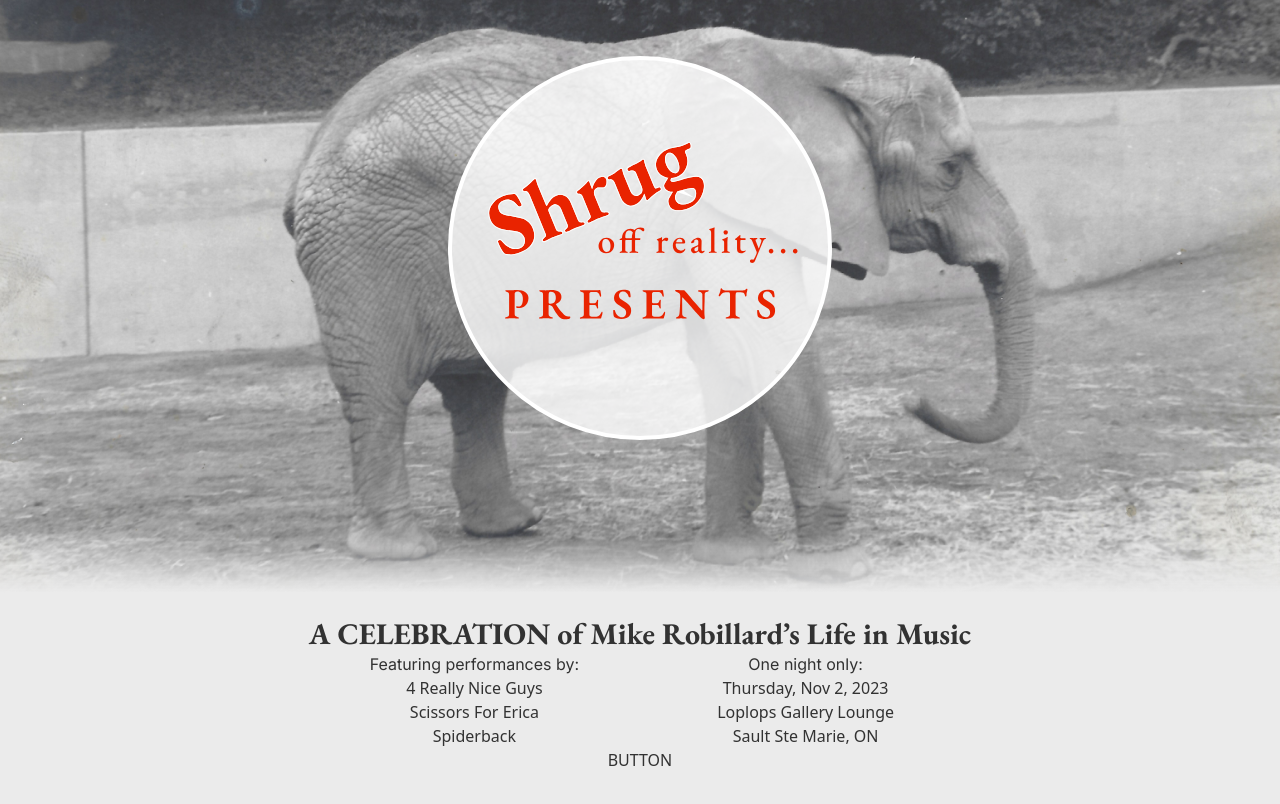
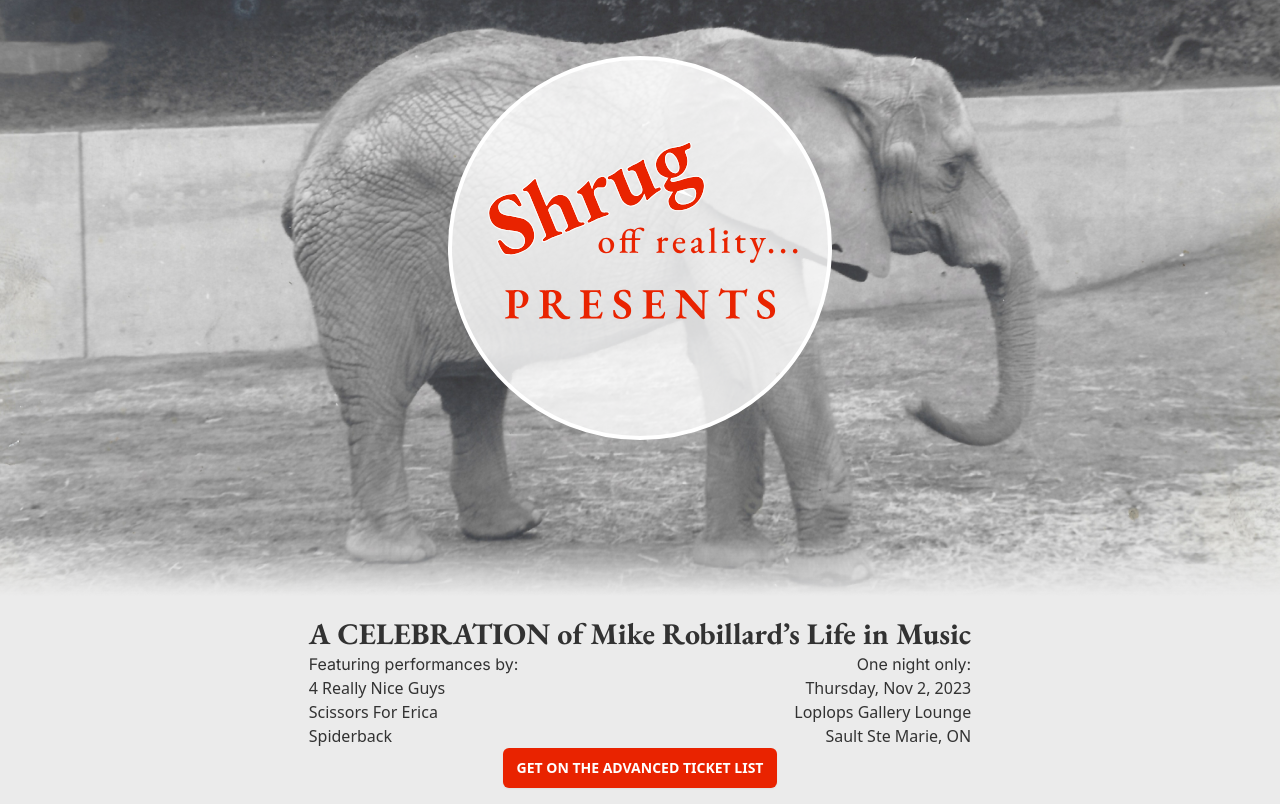
Before and after one commit to widgetapps/shrug-tribute, a Next.js app: page / in a window 1280 px wide. Built offline with nearby package versions, Linux system fonts and the light colour scheme.

Commit message:
Some alignment & added the proper button.

```diff
--- a/src/pages/index.tsx
+++ b/src/pages/index.tsx
@@ -18,29 +18,34 @@ export default function Home() {
                         priority
                     />
                 </div>
-                <div className="mt-40 p-4 bg-shruggb text-center">
+                <div className="mt-40 p-4 bg-shrug-bg text-center">
                     <span className={`${ebgaramond.className} text-3xl font-bold`}>
                         A CELEBRATION of Mike Robillard’s Life in Music
                     </span>
                     <div className="grid grid-cols-2">
-                        <div>
+                        <div className="text-left">
                             <h3 className={`${inter.className}`}>Featuring performances by:</h3>
-                            <ul>
+                            <ul className="text-left">
                                 <li>4 Really Nice Guys</li>
                                 <li>Scissors For Erica</li>
                                 <li>Spiderback</li>
                             </ul>
                         </div>
-                        <div>
+                        <div className="text-right">
                             <h3 className={`${inter.className}`}>One night only:</h3>
-                            <ul>
+                            <ul className="text-right">
                                 <li>Thursday, Nov 2, 2023</li>
                                 <li>Loplops Gallery Lounge</li>
                                 <li>Sault Ste Marie, ON</li>
                             </ul>
                         </div>
                     </div>
-                    BUTTON
+                    <button
+                        type="button"
+                        className="rounded-md bg-shrug-red px-3.5 py-2.5 text-sm font-semibold text-white shadow-sm hover:bg-shrug-red-400 focus-visible:outline focus-visible:outline-2 focus-visible:outline-offset-2 focus-visible:outline-indigo-600"
+                    >
+                        GET ON THE ADVANCED TICKET LIST
+                    </button>
                 </div>
             </div>
         </main>
--- a/tailwind.config.js
+++ b/tailwind.config.js
@@ -14,7 +14,9 @@ module.exports = {
         'top-elephant': 'center top -4rem'
       },
       colors: {
-        'shruggb': '#ebebeb'
+        'shrug-bg': '#ebebeb',
+        'shrug-red': '#E92300',
+        'shrug-red-400': '#EB6D56'
       }
     },
   },
```
